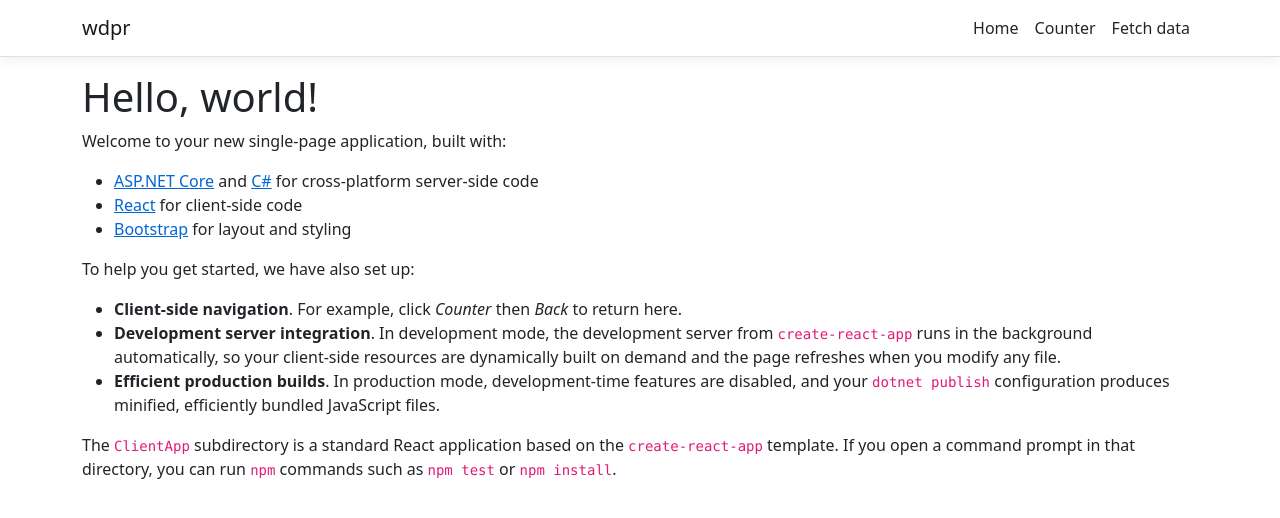
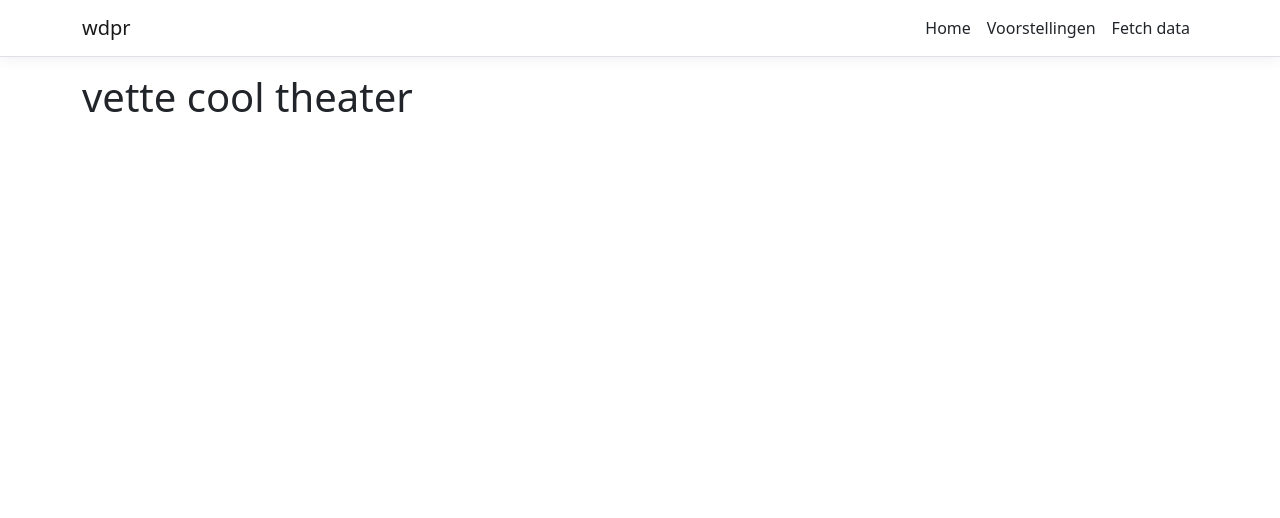
Before and after one commit to Wdpr/WDPR2223, a React (Create React App) app in the folder ClientApp/: page / in a window 1280 px wide. Shown: the top 518 px of the page. Built offline with nearby package versions, Linux system fonts and the light colour scheme.

Commit message:
voorstelling pagina gereed

```diff
--- a/ClientApp/src/components/Counter.js
+++ /dev/null
@@ -1,31 +0,0 @@
-import React, { Component } from 'react';
-
-export class Counter extends Component {
-  static displayName = Counter.name;
-
-  constructor(props) {
-    super(props);
-    this.state = { currentCount: 0 };
-    this.incrementCounter = this.incrementCounter.bind(this);
-  }
-
-  incrementCounter() {
-    this.setState({
-      currentCount: this.state.currentCount + 1
-    });
-  }
-
-  render() {
-    return (
-      <div>
-        <h1>Counter</h1>
-
-        <p>This is a simple example of a React component.</p>
-
-        <p aria-live="polite">Current count: <strong>{this.state.currentCount}</strong></p>
-
-        <button className="btn btn-primary" onClick={this.incrementCounter}>Increment</button>
-      </div>
-    );
-  }
-}
--- a/ClientApp/src/components/FetchData.js
+++ /dev/null
@@ -1,59 +0,0 @@
-import React, { Component } from 'react';
-
-export class FetchData extends Component {
-  static displayName = FetchData.name;
-
-  constructor(props) {
-    super(props);
-    this.state = { forecasts: [], loading: true };
-  }
-
-  componentDidMount() {
-    this.populateWeatherData();
-  }
-
-  static renderForecastsTable(forecasts) {
-    return (
-      <table className='table table-striped' aria-labelledby="tabelLabel">
-        <thead>
-          <tr>
-            <th>Date</th>
-            <th>Temp. (C)</th>
-            <th>Temp. (F)</th>
-            <th>Summary</th>
-          </tr>
-        </thead>
-        <tbody>
-          {forecasts.map(forecast =>
-            <tr key={forecast.date}>
-              <td>{forecast.date}</td>
-              <td>{forecast.temperatureC}</td>
-              <td>{forecast.temperatureF}</td>
-              <td>{forecast.summary}</td>
-            </tr>
-          )}
-        </tbody>
-      </table>
-    );
-  }
-
-  render() {
-    let contents = this.state.loading
-      ? <p><em>Loading...</em></p>
-      : FetchData.renderForecastsTable(this.state.forecasts);
-
-    return (
-      <div>
-        <h1 id="tabelLabel" >Weather forecast</h1>
-        <p>This component demonstrates fetching data from the server.</p>
-        {contents}
-      </div>
-    );
-  }
-
-  async populateWeatherData() {
-    const response = await fetch('weatherforecast');
-    const data = await response.json();
-    this.setState({ forecasts: data, loading: false });
-  }
-}
--- a/ClientApp/src/components/Home.js
+++ b/ClientApp/src/components/Home.js
@@ -6,20 +6,7 @@ export class Home extends Component {
   render() {
     return (
       <div>
-        <h1>Hello, world!</h1>
-        <p>Welcome to your new single-page application, built with:</p>
-        <ul>
-          <li><a href='https://get.asp.net/'>ASP.NET Core</a> and <a href='https://msdn.microsoft.com/en-us/library/67ef8sbd.aspx'>C#</a> for cross-platform server-side code</li>
-          <li><a href='https://facebook.github.io/react/'>React</a> for client-side code</li>
-          <li><a href='http://getbootstrap.com/'>Bootstrap</a> for layout and styling</li>
-        </ul>
-        <p>To help you get started, we have also set up:</p>
-        <ul>
-          <li><strong>Client-side navigation</strong>. For example, click <em>Counter</em> then <em>Back</em> to return here.</li>
-          <li><strong>Development server integration</strong>. In development mode, the development server from <code>create-react-app</code> runs in the background automatically, so your client-side resources are dynamically built on demand and the page refreshes when you modify any file.</li>
-          <li><strong>Efficient production builds</strong>. In production mode, development-time features are disabled, and your <code>dotnet publish</code> configuration produces minified, efficiently bundled JavaScript files.</li>
-        </ul>
-        <p>The <code>ClientApp</code> subdirectory is a standard React application based on the <code>create-react-app</code> template. If you open a command prompt in that directory, you can run <code>npm</code> commands such as <code>npm test</code> or <code>npm install</code>.</p>
+        <h1>vette cool theater</h1>
       </div>
     );
   }
--- a/ClientApp/src/components/NavMenu.js
+++ b/ClientApp/src/components/NavMenu.js
@@ -33,7 +33,7 @@ export class NavMenu extends Component {
                 <NavLink tag={Link} className="text-dark" to="/">Home</NavLink>
               </NavItem>
               <NavItem>
-                <NavLink tag={Link} className="text-dark" to="/counter">Counter</NavLink>
+                <NavLink tag={Link} className="text-dark" to="/voorstelling">Voorstellingen</NavLink>
               </NavItem>
               <NavItem>
                 <NavLink tag={Link} className="text-dark" to="/fetch-data">Fetch data</NavLink>
--- /dev/null
+++ b/ClientApp/src/components/Voorstelling/VoorstellingPage.js
@@ -0,0 +1,9 @@
+import React from 'react'
+
+export class VoorstellingPage extends React.Component{
+    static displayName = VoorstellingPage.name
+
+    render() {
+        return <div>Pagina voor voorstelllingen</div>
+    }
+}
```
Also changed, not shown: ClientApp/src/AppRoutes.js (+3 -8 lines).
